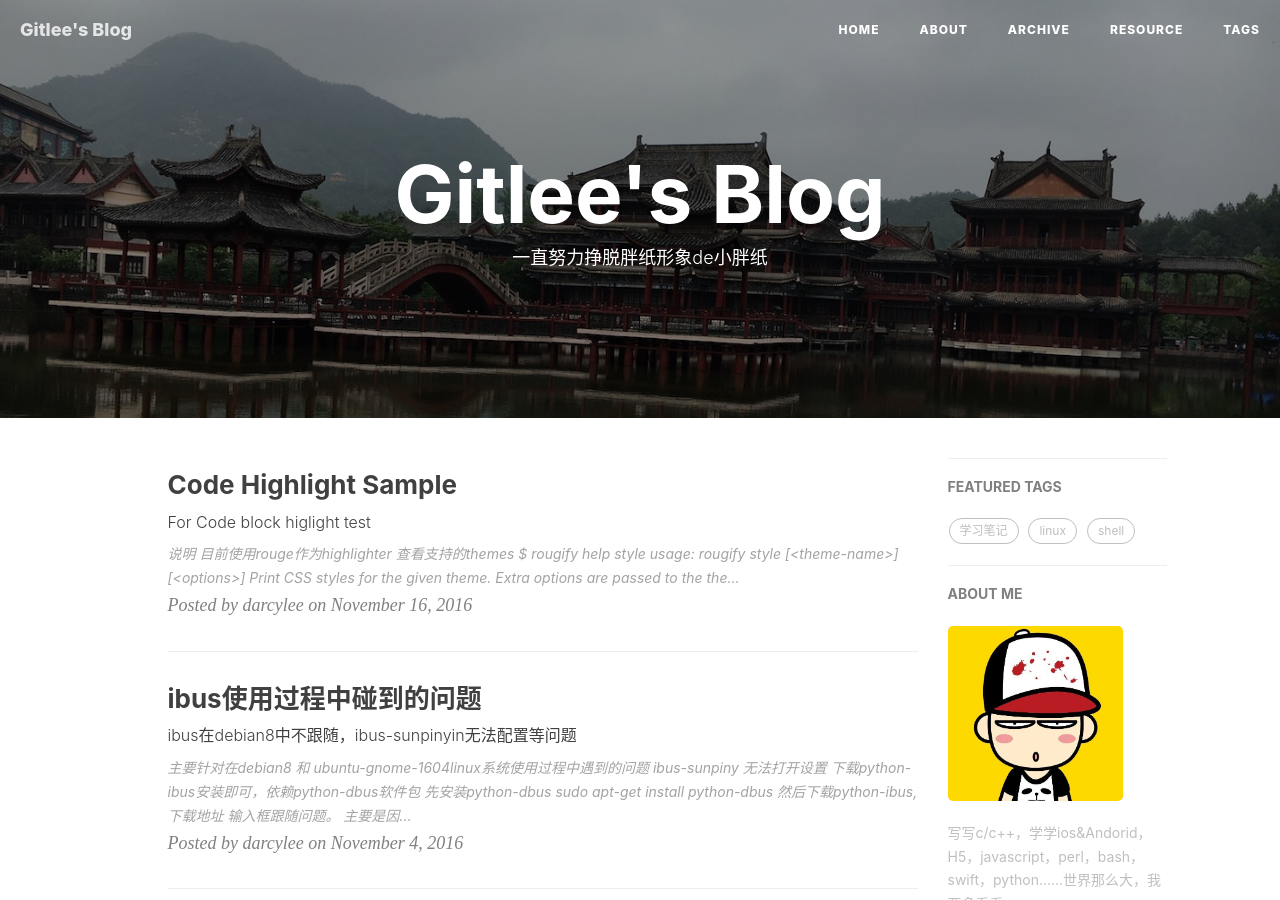
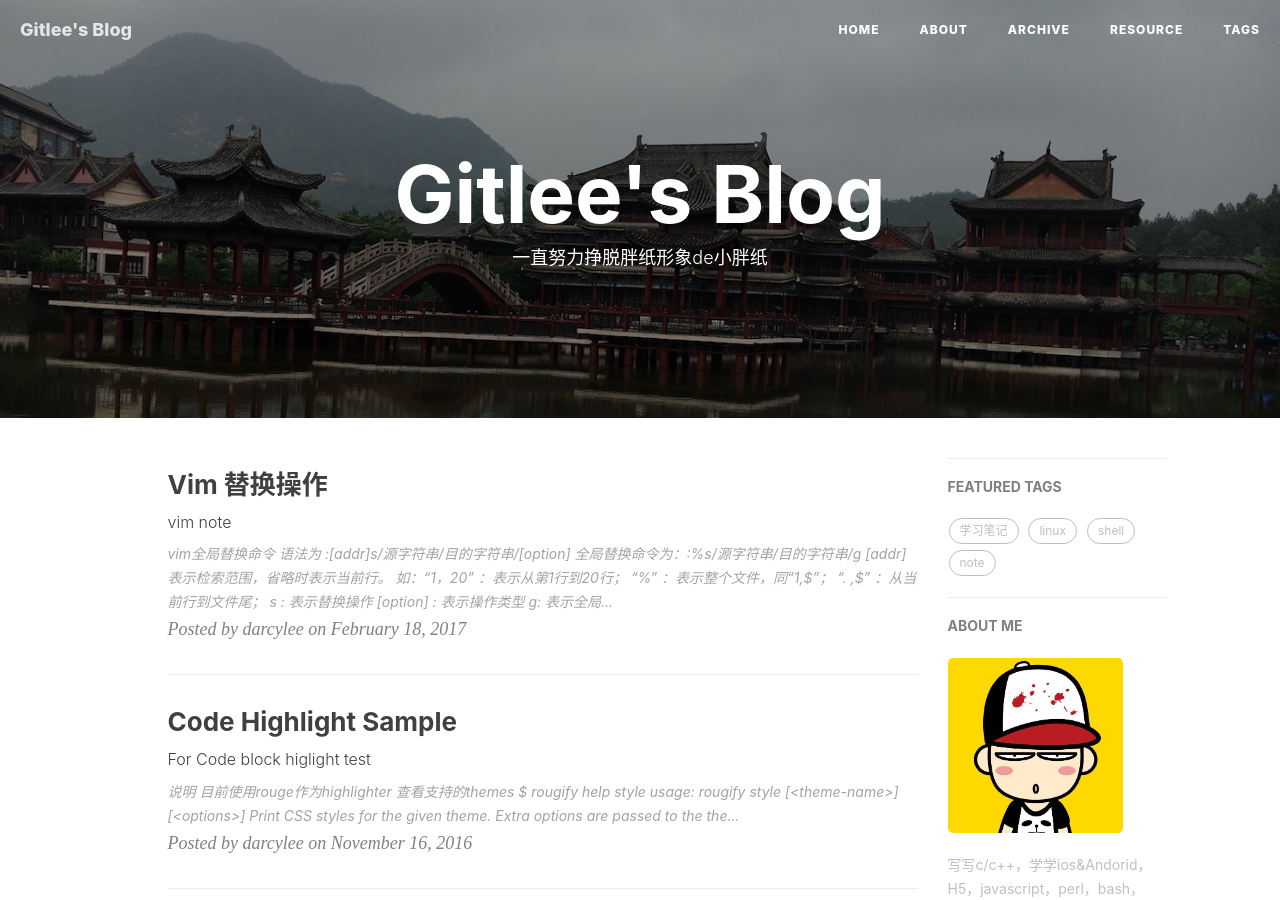
Before and after one commit to darcylee/darcylee.github.io, a Jekyll site: the page built from index.html, in a window 1280 px wide and 900 px high. Built offline with Jekyll 4.4.1, drawn with Linux system fonts in a browser that asks for light colours; nearby versions of some CDN libraries; the list of posts is cut into pages by our own code; comment, search, counter and statistics services are not loaded; some of the changed text lies outside the part shown.

Commit message:
update blog

````diff
--- /dev/null
+++ b/_posts/2017-2-18-vim_replase.md
@@ -0,0 +1,127 @@
+---
+layout:     post
+title:      "Vim 替换操作"
+subtitle:   "vim note"
+date:       2017-2-18
+author:     darcylee
+catalog:    true
+tags:       [vim, note]
+
+---
+
+## vim全局替换命令
+-------------------------------
+
+语法为 :[addr]s/源字符串/目的字符串/[option]
+全局替换命令为：:%s/源字符串/目的字符串/g
+
+
+**[addr]** 表示检索范围，省略时表示当前行。
+
+如：“1，20” ：表示从第1行到20行；
+
+“%” ：表示整个文件，同“1,$”；
+
+“. ,$” ：从当前行到文件尾；
+
+s : 表示替换操作
+
+**[option]** : 表示操作类型
+
+`g`: 表示全局替换;
+
+`c`: 表示进行确认
+
+`p`: 表示替代结果逐行显示（Ctrl + L恢复屏幕）；
+
+省略option时仅对每行第一个匹配串进行替换；
+
+如果在源字符串和目的字符串中出现特殊字符，需要用”\”转义
+
+
+## 下面是一些例子：
+-----------------------------
+
+- 将That or this 换成 This or that
+
+```
+:%s/\(That\) or \(this\)/\u\2 or \l\1/
+```
+
+- 将句尾的child换成children
+
+```
+:%s/child\([ ,.;!:?]\)/children\1/g
+```
+
+- 将mgi/r/abox换成mgi/r/asquare
+
+```
+:g/mg\([ira]\)box/s//mg//my\1square/g    <=>  :g/mg[ira]box/s/box/square/g
+```
+
+- 将多个空格换成一个空格
+
+```
+:%s/  */ /g
+```
+
+- 使用空格替换句号或者冒号后面的一个或者多个空格
+
+```
+:%s/\([:.]\)  */\1 /g
+```
+
+- 删除所有空行
+
+```
+:g/^$/d
+```
+
+- 删除所有的空白行和空行
+
+```
+:g/^[  ][  ]*$/d
+```
+
+- 在每行的开始插入两个空白
+
+```
+:%s/^/>  /
+```
+
+- 在接下来的6行末尾加入.
+
+```
+:.,5/$/./
+```
+
+- 颠倒文件的行序
+
+```
+:g/.*/m0O  <=> :g/^/m0O
+```
+
+- 寻找不是数字的开始行,并将其移到文件尾部
+
+```
+:g!/^[0-9]/m$ <=> g/^[^0-9]/m$
+```
+
+- 将文件的第12到17行内容复制10词放到当前文件的尾部
+
+```
+:1,10g/^/12,17t$
+```
+
+**重复次数的作用**
+
+- 将chapter开始行下面的第二行的内容写道begin文件中
+
+```
+:g/^chapter/.+2w>>begin`
+
+:/^part2/,/^part3/g/^chapter/.+2w>>begin
+
+:/^part2/,/^part3/g/^chapter/.+2w>>begin|+t$
+```
````
Also changed, not shown: _posts/2016-8-14-Develop_zephry_project_on_mac.md (+1 -1 lines), _posts/tmp_post.md (+2 -1 lines).
